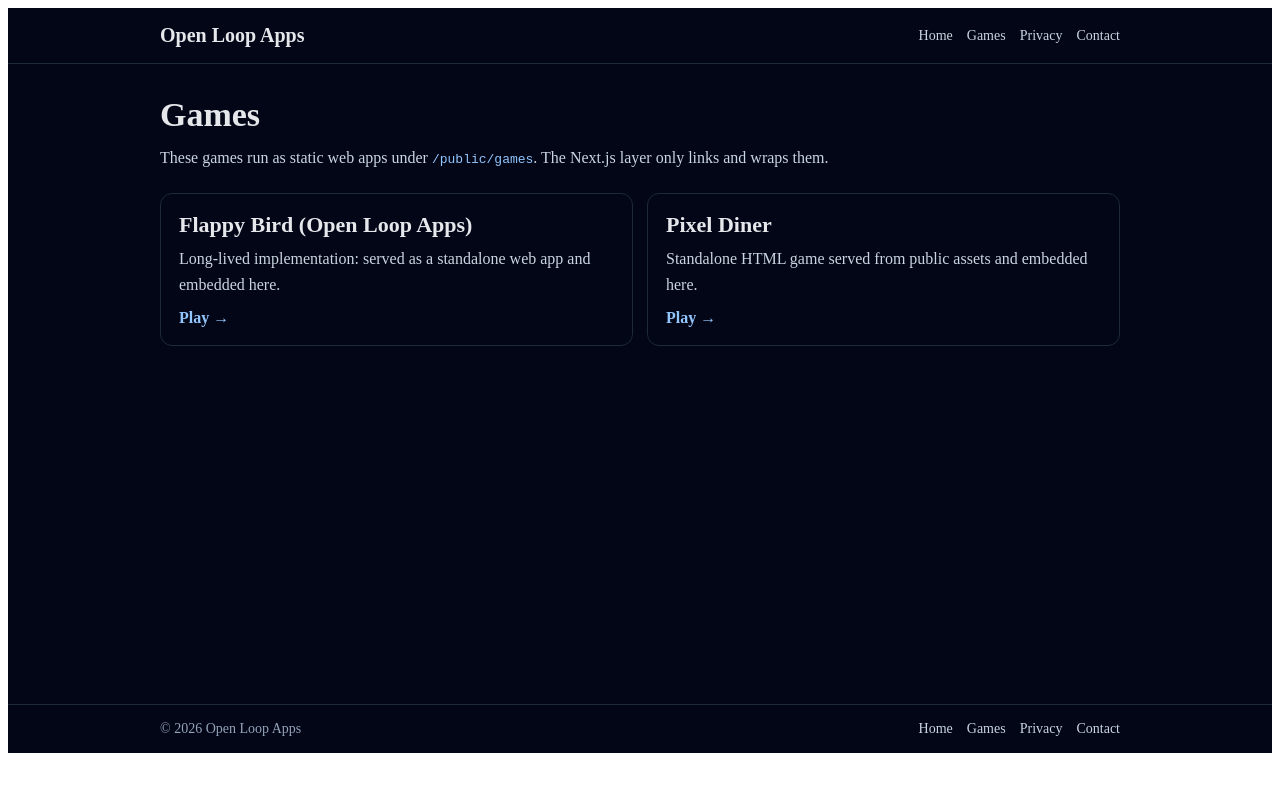
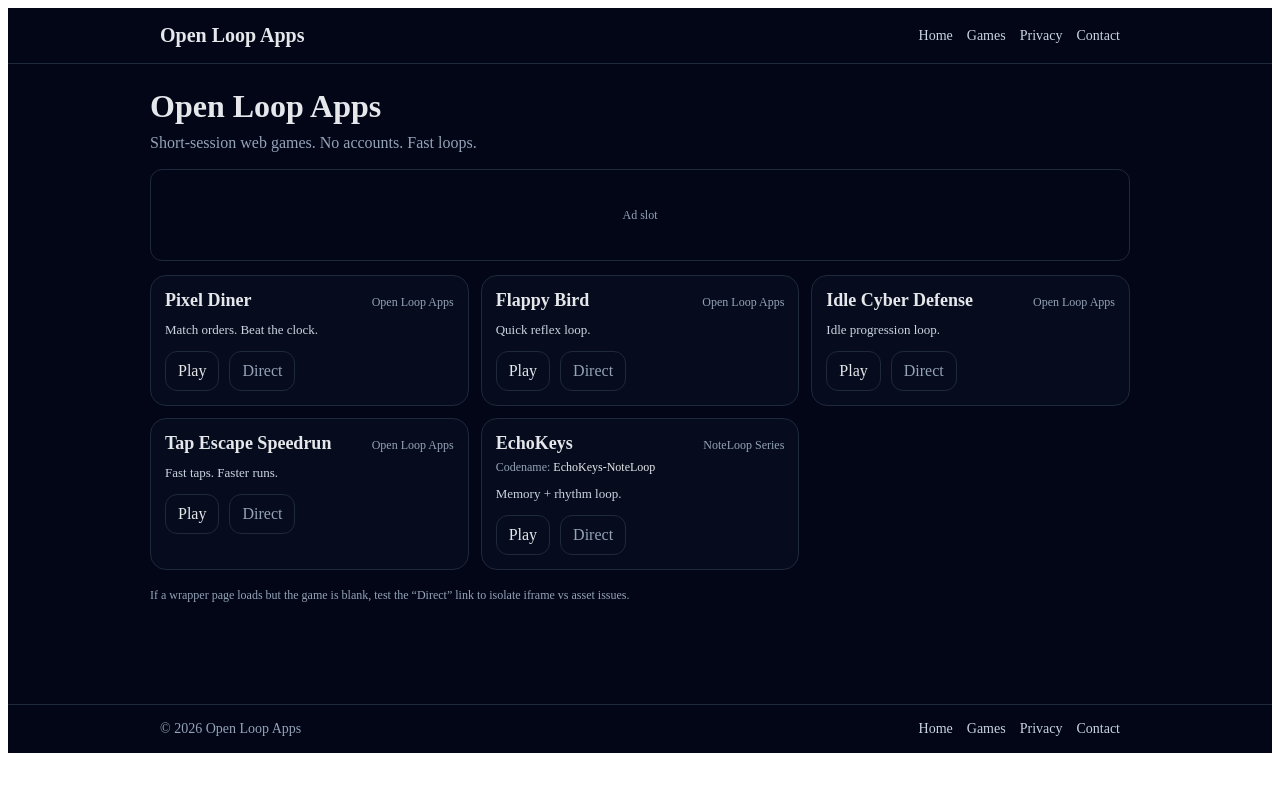
Before and after one commit to dexthetexh/open-loop-apps-site, a Next.js app: page /games in a window 1280 px wide. Shown: the top 792 px of the page. Built offline with nearby package versions, Linux system fonts and the light colour scheme.

Commit message:
EchoKeys and refinement

```diff
--- a/package.json
+++ b/package.json
@@ -8,7 +8,7 @@
   "scripts": {
     "dev": "next dev",
     "build": "next build",
-    "start": "next start"
+    "build:cf": "next build && npx @cloudflare/next-on-pages@1"
   },
   "dependencies": {
     "next": "^16.1.5",
--- a/pages/games/index.js
+++ b/pages/games/index.js
@@ -1,47 +1,137 @@
 import Link from "next/link";
 
-export default function GamesIndex() {
+const GAMES = [
+  {
+    slug: "pixel-diner",
+    name: "Pixel Diner",
+    series: "Open Loop Apps",
+    codename: null,
+    note: "Match orders. Beat the clock.",
+  },
+  {
+    slug: "flappy-bird",
+    name: "Flappy Bird",
+    series: "Open Loop Apps",
+    codename: null,
+    note: "Quick reflex loop.",
+  },
+  {
+    slug: "idle-cyber-defense",
+    name: "Idle Cyber Defense",
+    series: "Open Loop Apps",
+    codename: null,
+    note: "Idle progression loop.",
+  },
+  {
+    slug: "tap-escape-speedrun",
+    name: "Tap Escape Speedrun",
+    series: "Open Loop Apps",
+    codename: null,
+    note: "Fast taps. Faster runs.",
+  },
+  {
+    slug: "echokeys",
+    name: "EchoKeys",
+    series: "NoteLoop Series",
+    codename: "EchoKeys-NoteLoop",
+    note: "Memory + rhythm loop.",
+  },
+];
+
+function Card({ g }) {
   return (
-    <div style={styles.container}>
-      <h1 style={styles.heading}>Games</h1>
-      <p style={styles.paragraph}>
-        These games run as static web apps under <code style={styles.code}>/public/games</code>.
-        The Next.js layer only links and wraps them.
+    <div
+      style={{
+        border: "1px solid #1e293b",
+        borderRadius: 16,
+        padding: 14,
+        background: "rgba(15, 23, 42, 0.35)",
+      }}
+    >
+      <div style={{ display: "flex", justifyContent: "space-between", gap: 10, alignItems: "baseline" }}>
+        <h2 style={{ margin: 0, fontSize: 18 }}>{g.name}</h2>
+        <span style={{ fontSize: 12, color: "#94a3b8" }}>{g.series}</span>
+      </div>
+
+      {g.codename ? (
+        <div style={{ marginTop: 6, fontSize: 12, color: "#94a3b8" }}>
+          Codename: <span style={{ color: "#e5e7eb" }}>{g.codename}</span>
+        </div>
+      ) : null}
+
+      <p style={{ margin: "10px 0 12px 0", color: "#cbd5e1", lineHeight: 1.4, fontSize: 13 }}>
+        {g.note}
       </p>
 
-      <div style={styles.grid}>
-        <div style={styles.card}>
-          <h2 style={styles.title}>Flappy Bird (Open Loop Apps)</h2>
-          <p style={styles.text}>
-            Long-lived implementation: served as a standalone web app and embedded here.
-          </p>
-          <Link href="/games/flappy-bird" style={styles.cardLink}>
-            Play →
-          </Link>
-        </div>
+      <div style={{ display: "flex", gap: 10, flexWrap: "wrap" }}>
+        <Link
+          href={`/games/${g.slug}`}
+          style={{
+            display: "inline-block",
+            padding: "10px 12px",
+            borderRadius: 12,
+            border: "1px solid #1e293b",
+            color: "#e5e7eb",
+            textDecoration: "none",
+          }}
+        >
+          Play
+        </Link>
 
-        <div style={styles.card}>
-          <h2 style={styles.title}>Pixel Diner</h2>
-          <p style={styles.text}>
-            Standalone HTML game served from public assets and embedded here.
-          </p>
-          <Link href="/games/pixel-diner" style={styles.cardLink}>
-            Play →
-          </Link>
-        </div>
+        <a
+          href={`/play/${g.slug}/index.html`}
+          style={{
+            display: "inline-block",
+            padding: "10px 12px",
+            borderRadius: 12,
+            border: "1px solid #1e293b",
+            color: "#94a3b8",
+            textDecoration: "none",
+          }}
+        >
+          Direct
+        </a>
       </div>
     </div>
   );
 }
 
-const styles = {
-  container: { maxWidth: "960px", margin: "0 auto", padding: "32px 20px", color: "#e5e7eb" },
-  heading: { fontSize: "34px", margin: "0 0 10px 0" },
-  paragraph: { margin: "0 0 22px 0", color: "#cbd5e1", lineHeight: 1.7 },
-  code: { color: "#93c5fd" },
-  grid: { display: "grid", gridTemplateColumns: "repeat(auto-fit, minmax(280px, 1fr))", gap: "14px" },
-  card: { backgroundColor: "#020617", border: "1px solid #1e293b", borderRadius: "12px", padding: "18px" },
-  title: { margin: "0 0 8px 0", fontSize: "22px" },
-  text: { margin: "0 0 12px 0", color: "#cbd5e1", lineHeight: 1.6 },
-  cardLink: { color: "#93c5fd", textDecoration: "none", fontWeight: 800 },
-};
+export default function GamesHub() {
+  return (
+    <div style={{ padding: 16, maxWidth: 980, margin: "0 auto", color: "#e5e7eb" }}>
+      <h1 style={{ margin: "8px 0 6px 0" }}>Open Loop Apps</h1>
+      <p style={{ margin: 0, color: "#94a3b8", lineHeight: 1.5 }}>
+        Short-session web games. No accounts. Fast loops.
+      </p>
+
+      {/* Tasteful hub-only ad slot placeholder */}
+      <div
+        id="ad-top"
+        style={{
+          margin: "14px 0",
+          minHeight: 90,
+          border: "1px solid #1e293b",
+          borderRadius: 12,
+          display: "flex",
+          alignItems: "center",
+          justifyContent: "center",
+          color: "#94a3b8",
+          fontSize: 12,
+        }}
+        aria-label="Advertisement"
+      >
+        Ad slot
+      </div>
+
+      <div style={{ display: "grid", gap: 12, gridTemplateColumns: "repeat(auto-fit, minmax(240px, 1fr))" }}>
+        {GAMES.map((g) => (
+          <Card key={g.slug} g={g} />
+        ))}
+      </div>
+
+      <div style={{ marginTop: 18, color: "#94a3b8", fontSize: 12 }}>
+        If a wrapper page loads but the game is blank, test the “Direct” link to isolate iframe vs asset issues.
+      </div>
+    </div>
+  );
+}
```
Also changed, not shown: pages/games/echokeys.js (added, +47 -0 lines).
